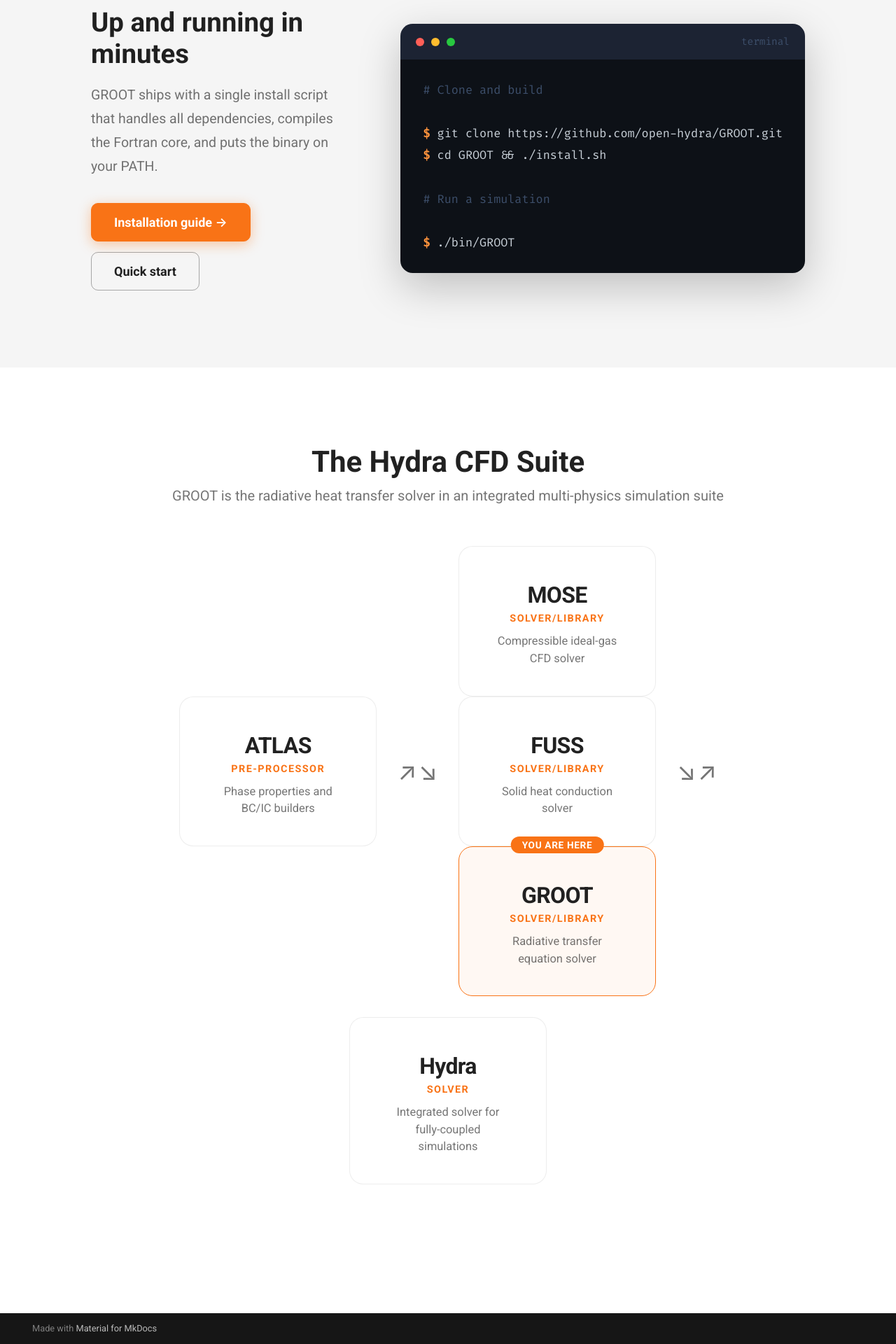
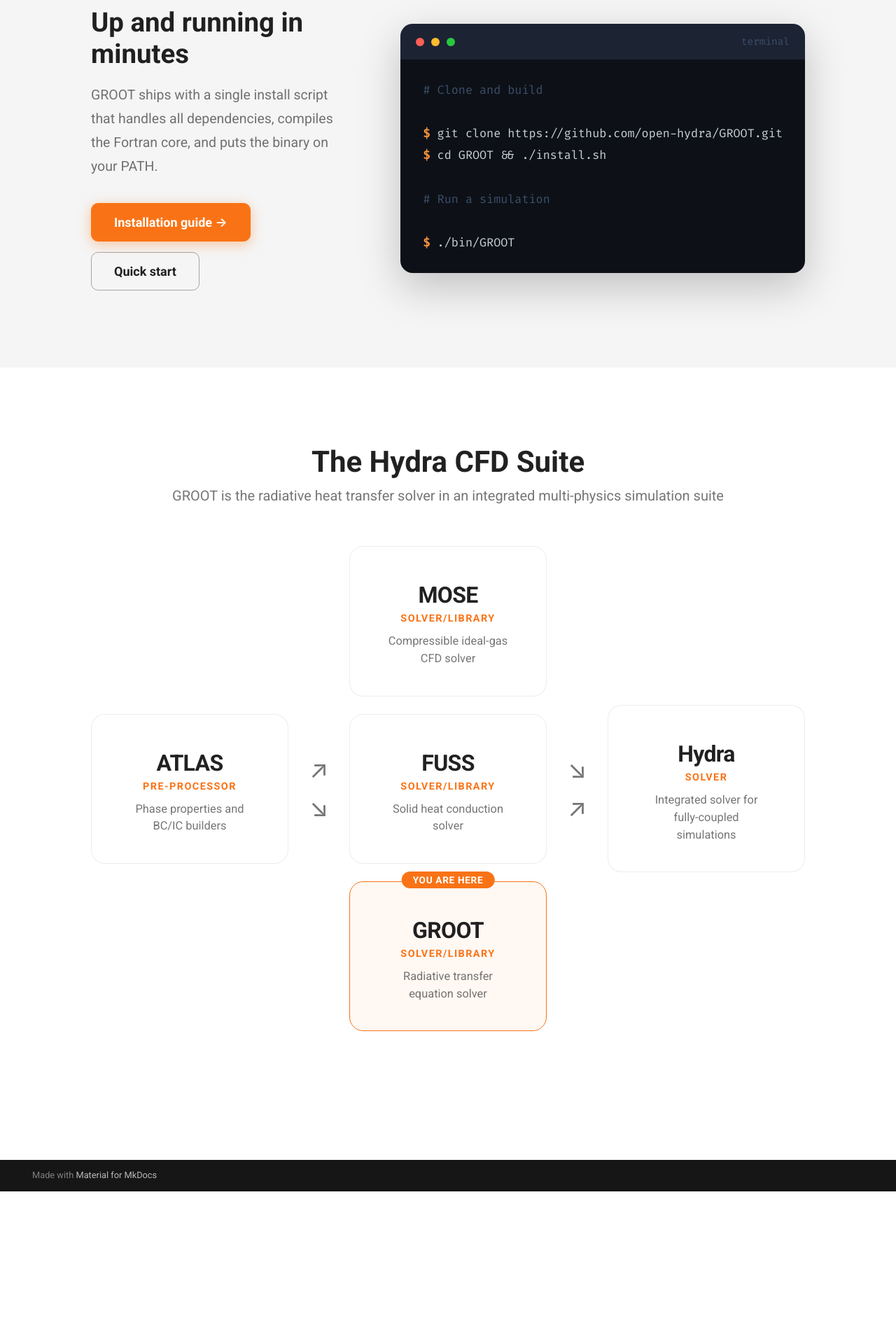
Before and after one commit to open-hydra/GROOT, an MkDocs documentation site: the page built from docs/index.md, in a window 1280 px wide. Shown: the part 2129-4049 px from the top of the page at 70% size. Built offline with MkDocs 1.6.1 and Material for MkDocs 9.7.7, drawn with Linux system fonts in a browser that asks for light colours; comment, search, counter and statistics services are not loaded; after the commit the page ends 3831 px from its top, so only the background shows below that.

Commit message:
new stylesheet for doc

```diff
--- a/docs/stylesheet/extra.css
+++ b/docs/stylesheet/extra.css
@@ -390,10 +390,27 @@
   gap: 1.5rem;
   flex-wrap: wrap;
 }
+.groot-eco__flow--graph {
+  flex-wrap: nowrap;
+}
+.groot-eco__parallel,
+.groot-eco__branch {
+  display: flex;
+  flex-direction: column;
+  align-items: center;
+  justify-content: center;
+  gap: 1rem;
+}
+.groot-eco__parallel {
+  gap: 1.25rem;
+}
 .groot-eco__arrow {
   font-size: 1.75rem;
   color: var(--md-default-fg-color--light, #888);
   flex-shrink: 0;
+}
+.groot-eco__arrow--diag {
+  line-height: 1;
 }
 .groot-eco__node {
   display: flex;
@@ -466,10 +483,17 @@
   .groot-hero {
     padding: 5rem 1.5rem 4rem;
   }
-  .groot-eco__flow {
+  .groot-eco__flow,
+  .groot-eco__flow--graph {
     flex-direction: column;
   }
   .groot-eco__arrow {
     transform: rotate(90deg);
   }
+  .groot-eco__branch {
+    flex-direction: row;
+  }
+  .groot-eco__arrow--diag {
+    transform: none;
+  }
 }
```
